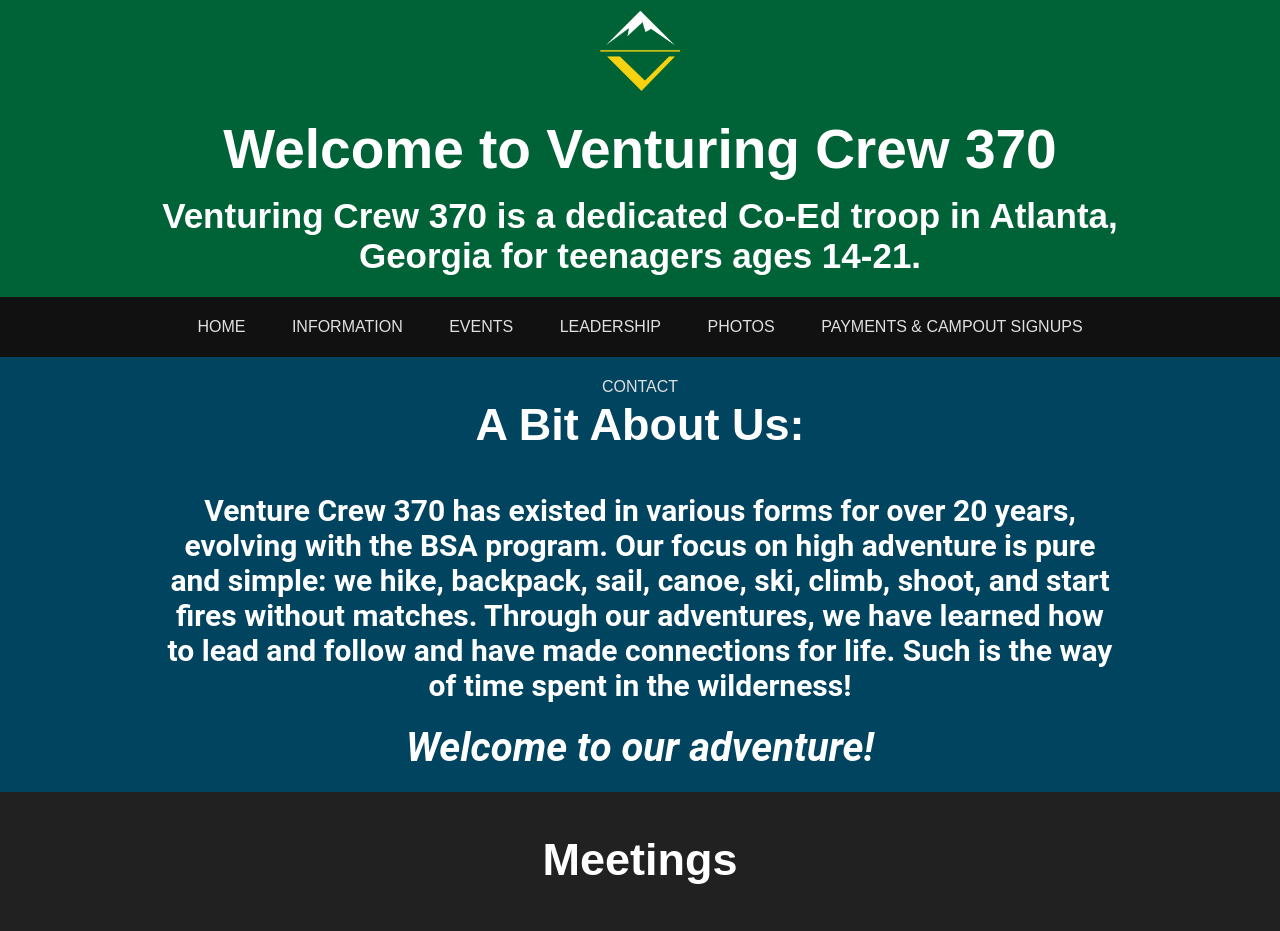
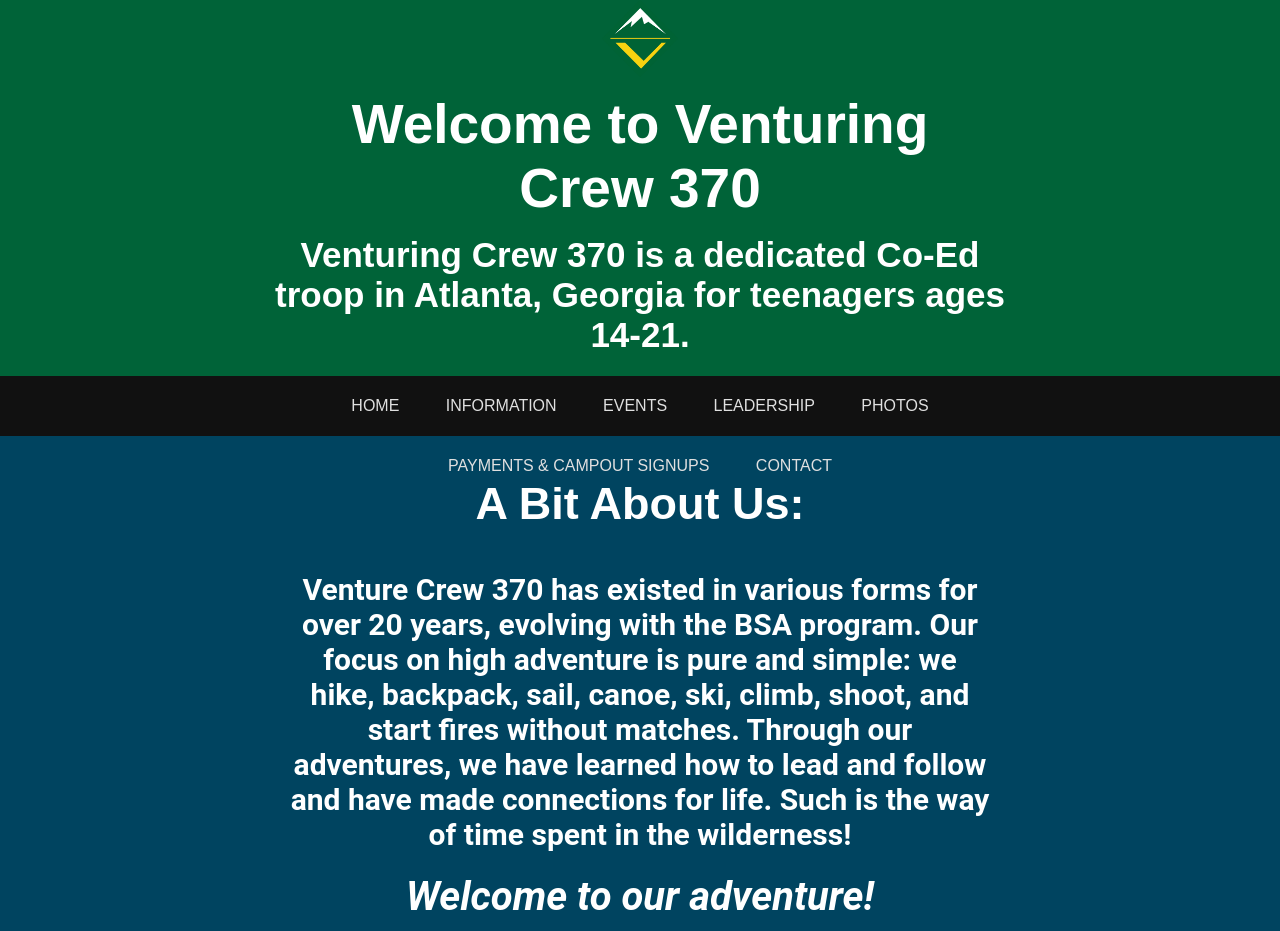
Before and after one commit to crew-370/Crew370, a Jekyll site: the page built from index.html, in a window 1280 px wide. Shown: the top 931 px of the page. Built offline with Jekyll 4.4.1, drawn with Linux system fonts in a browser that asks for light colours.

Commit message:
changed width to 60%

```diff
--- a/styles/name.css
+++ b/styles/name.css
@@ -1,5 +1,5 @@
 :root {
-  --content-width: 80%;
+  --content-width: 60%;
 }
 
 html, body, h1, h2, h3, h4, h5, h6, p {
```
